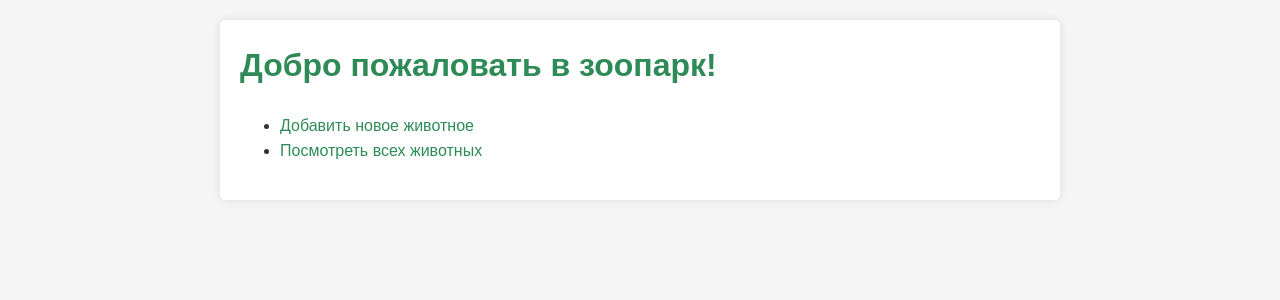
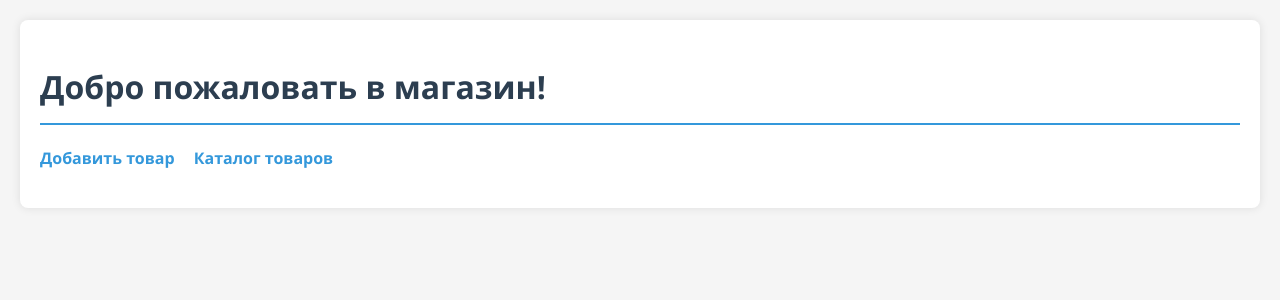
Before and after one commit to Nikitin48/WEB, a PHP site: page / in a window 1280 px wide. Shown: the top 300 px of the page. Run offline with PHP 8.4, Linux system fonts and the light colour scheme.

Commit message:
Copmlete lab2 new

```diff
--- a/src/animals.csv
+++ /dev/null
@@ -1,4 +0,0 @@
-Имя,Вид,Возраст,"Дата поступления","Состояние здоровья"
-Лаки,Волк,3,2025-04-22,Хорошее
-Тея,Лиса,2,2025-04-25,Плохое
-Оливер,Медведь,4,2025-04-18,Нормальное
--- a/src/css/style.css
+++ b/src/css/style.css
@@ -1,5 +1,5 @@
 body {
-    font-family: Arial, sans-serif;
+    font-family: 'Segoe UI', Tahoma, Geneva, Verdana, sans-serif;
     line-height: 1.6;
     margin: 0;
     padding: 20px;
@@ -8,29 +8,42 @@ body {
 }
 
 .container {
-    max-width: 800px;
+    max-width: 1200px;
     margin: 0 auto;
     background: white;
     padding: 20px;
-    border-radius: 5px;
+    border-radius: 8px;
     box-shadow: 0 0 10px rgba(0,0,0,0.1);
 }
 
 h1 {
-    color: #2e8b57;
-    margin-top: 0;
+    color: #2c3e50;
+    border-bottom: 2px solid #3498db;
+    padding-bottom: 10px;
 }
 
-a {
-    color: #2e8b57;
-    text-decoration: none;
+nav ul {
+    list-style-type: none;
+    padding: 0;
 }
 
-a:hover {
+nav ul li {
+    display: inline-block;
+    margin-right: 15px;
+}
+
+nav ul li a {
+    text-decoration: none;
+    color: #3498db;
+    font-weight: bold;
+}
+
+nav ul li a:hover {
     text-decoration: underline;
 }
 
-.error {
-    color: #d9534f;
-    font-size: 0.9em;
+a{
+    text-decoration: none;
+    color: #3498db;
+    font-weight: bold;
 }
--- a/src/index.php
+++ b/src/index.php
@@ -2,17 +2,20 @@
 <html lang="ru">
 <head>
     <meta charset="UTF-8">
-    <title>Зоопарк - Главная</title>
+    <title>TechStore - Главная</title>
     <link rel="stylesheet" href="css/style.css">
 </head>
 <body>
     <div class="container">
-        <h1>Добро пожаловать в зоопарк!</h1>
+        <h1>Добро пожаловать в магазин!</h1>
 
-        <ul>
-            <li><a href="add_animal.php">Добавить новое животное</a></li>
-            <li><a href="view_animals.php">Посмотреть всех животных</a></li>
-        </ul>
+        <nav>
+            <ul>
+                <li><a href="add_product.php">Добавить товар</a></li>
+                <li><a href="view_products.php">Каталог товаров</a></li>
+            </ul>
+        </nav>
+
     </div>
 </body>
 </html>
--- /dev/null
+++ b/src/products.csv
@@ -0,0 +1,2 @@
+Название,Категория,Цена,Количество,Описание,"Дата добавления"
+HP,Ноутбуки,120000,3,,"2025-04-29 06:56:54"
```
Also changed, not shown: src/add_animal.php (deleted, +0 -51 lines), src/add_product.php (added, +49 -0 lines), src/save_animal.php (deleted, +0 -91 lines), src/save_product.php (added, +84 -0 lines), src/view_products.php (renamed from src/view_animals.php, +14 -14 lines), src/css/form.css (line endings or trailing spaces).
